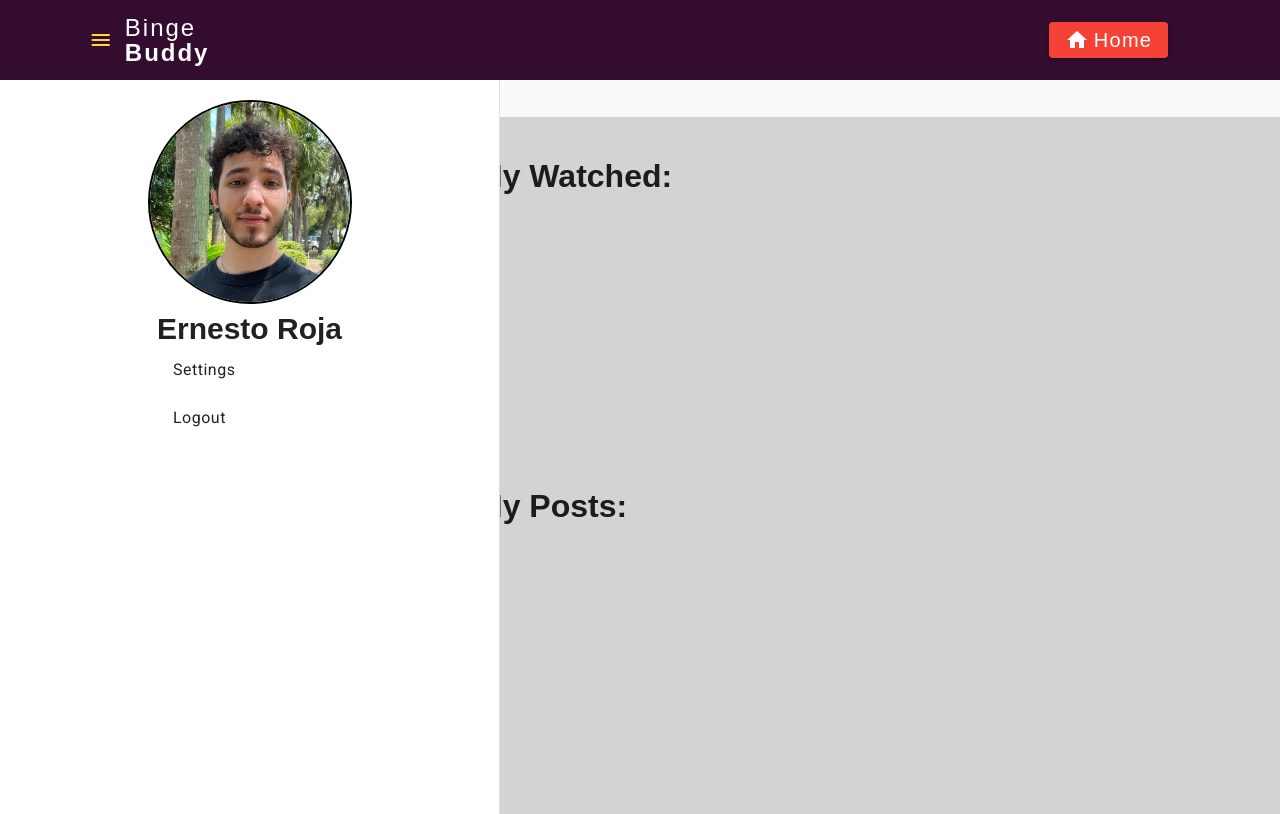
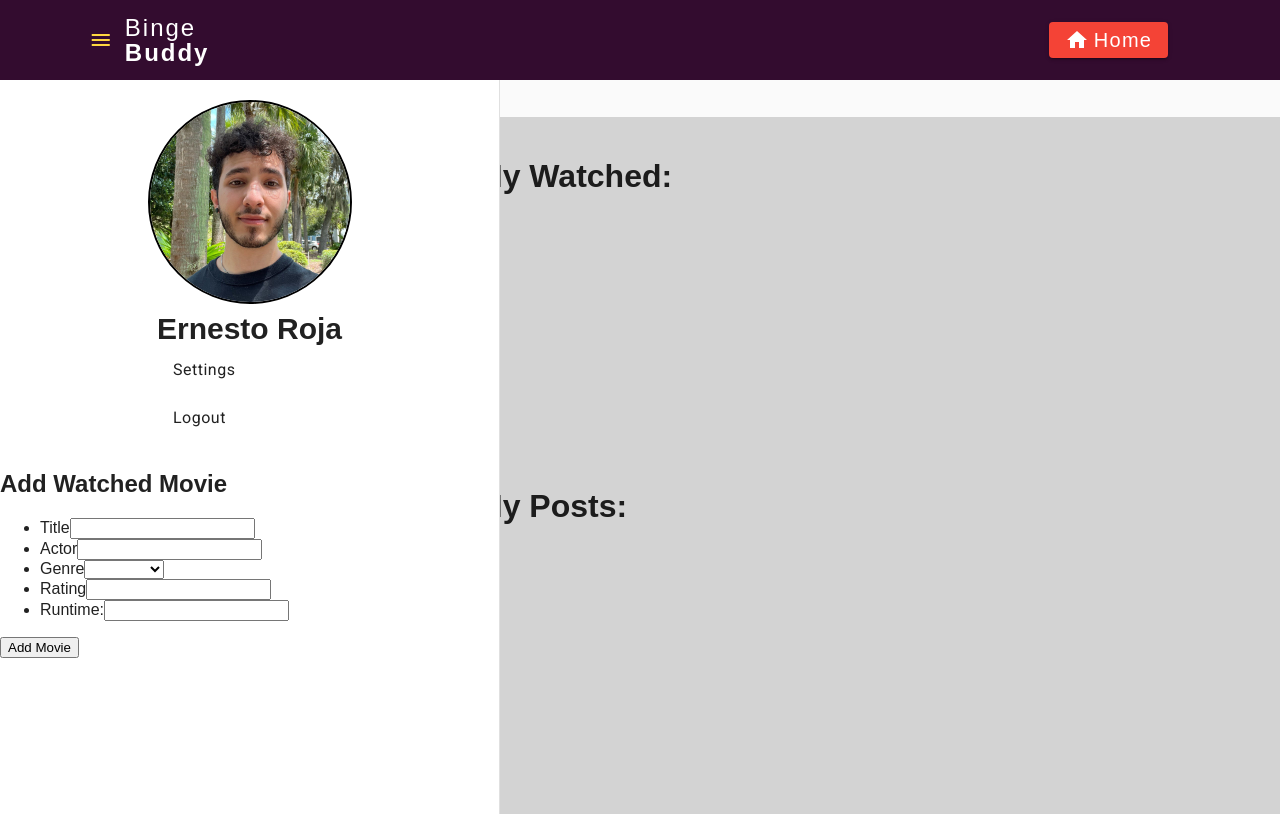
Before and after one commit to lucasskaf/Group15_SWE, an Angular app: page / in a window 1280 px wide. Built offline with nearby package versions, Linux system fonts and the light colour scheme.

Commit message:
added movie-form structure and worked on my-watched-section functionality

```diff
--- /dev/null
+++ b/src/app/common/movie.ts
@@ -0,0 +1,7 @@
+export interface Movie {
+    title: string;
+    actor: string;
+    genre: string;
+    rating: string;
+    runtime: string;
+}
--- /dev/null
+++ b/src/app/profile-page/movie-form/movie-form.component.html
@@ -0,0 +1,35 @@
+<header>
+    <h2>Add Watched Movie</h2>
+</header>
+<form [formGroup]="form" (ngSubmit)="onSubmit(form.value)">
+    <ul>
+        <li>
+            <label for="title">Title</label>
+            <input type="text" name="title" id="title" formControlName="title">
+        </li>
+        <li>
+            <label for="actor">Actor</label>
+            <input type="text" name="actor" id="actor" formControlName="actor">
+        </li>
+        <li>
+            <label for="genre">Genre</label>
+            <select name="genre" id="genre" formControlName="genre">
+                <option value="Action">Action</option>
+                <option value="Sci-Fi">Sci-Fi</option>
+                <option value="Drama">Drama</option>
+                <option value="Horror">Horror</option>
+                <option value="Romance">Romance</option>
+                <option value="Comedy">Comedy</option>
+            </select>
+        </li>
+        <li>
+            <label for="rating">Rating</label>
+            <input type="number" name="rating" id="rating" formControlName="rating">
+        </li>
+        <li>
+            <label for="runtime">Runtime:</label>
+            <input type="number" id="runtime" formControlName="runtime">
+        </li>
+    </ul>
+    <button type="sumbit">Add Movie</button>
+</form>
--- /dev/null
+++ b/src/app/profile-page/movie-form/movie-form.component.ts
@@ -0,0 +1,29 @@
+import { Component, OnInit } from '@angular/core';
+import { FormGroup, FormControl } from '@angular/forms'
+import { MovieService } from '../../services/movie-service';
+import { Movie } from '../../common/movie';
+
+@Component({
+  selector: 'app-movie-form',
+  templateUrl: './movie-form.component.html',
+  styleUrls: ['./movie-form.component.css']
+})
+export class MovieFormComponent implements OnInit {
+  form!: FormGroup;
+
+  constructor(private movieService: MovieService) {}
+
+  ngOnInit() {
+    this.form = new FormGroup({
+      title: new FormControl(''),
+      actor: new FormControl(''),
+      genre: new FormControl(''),
+      rating: new FormControl(''),
+      runtime: new FormControl('')
+    });
+  }
+
+  onSubmit(movie: Movie) {
+    console.log(movie);
+  }
+}
--- a/src/app/profile-page/sidebar/sidebar.component.html
+++ b/src/app/profile-page/sidebar/sidebar.component.html
@@ -15,6 +15,8 @@
                 <a mat-list-item>Logout</a>
             </mat-nav-list>
         </div>
+
+        <app-movie-form></app-movie-form>
     </mat-sidenav>
 
     <mat-sidenav-content>
@@ -26,4 +28,6 @@
             <app-posts></app-posts>
         </div>
     </mat-sidenav-content>
+
+
 </mat-sidenav-container>
--- a/src/app/profile-page/watched/watched.component.ts
+++ b/src/app/profile-page/watched/watched.component.ts
@@ -1,10 +1,28 @@
-import { Component } from '@angular/core';
+import { Component, OnInit } from '@angular/core';
+import { MovieService } from '../../services/movie-service';
+import { MovieFormComponent } from '../movie-form/movie-form.component';
+import { Movie } from '../../common/movie';
 
 @Component({
   selector: 'app-watched',
   templateUrl: './watched.component.html',
   styleUrls: ['./watched.component.css']
 })
-export class WatchedComponent {
+export class WatchedComponent implements OnInit {
+  movies: Movie[] = [];
 
+  constructor(private movieService: MovieService) {}
+
+  ngOnInit() {
+    this.movies = this.movieService.getWatchedMovies();
+  }
+
+  onMovieDelete(movie: Movie) {
+    this.movieService.deleteWatchedMovie(movie);
+  }
+
+  onSubmit(movie: Movie) {
+    console.log(movie);
+    this.movieService.addWatchedMovie(movie);
+  }
 }
--- /dev/null
+++ b/src/app/services/movie-service.ts
@@ -0,0 +1,24 @@
+import { Injectable } from '@angular/core'
+import { Movie } from '../common/movie'
+
+@Injectable({
+    providedIn: 'root'
+})
+export class MovieService {
+    watchedMovies: Movie[] = [];
+
+    getWatchedMovies() {
+        return this.watchedMovies;
+    }
+
+    addWatchedMovie(movie: Movie) {
+        this.watchedMovies.push(movie);
+    }
+
+    deleteWatchedMovie(movie: Movie) {
+        const index = this.watchedMovies.indexOf(movie);
+        if (index >= 0) {
+            this.watchedMovies.splice(index, 1);
+        }
+    }
+}
```
Also changed, not shown: src/app/profile-page/profile-page.module.ts (+6 -2 lines), src/app/profile-page/movie-form/movie-form.component.css (added), 1 other file (tests, documents, lock files or other folders).
